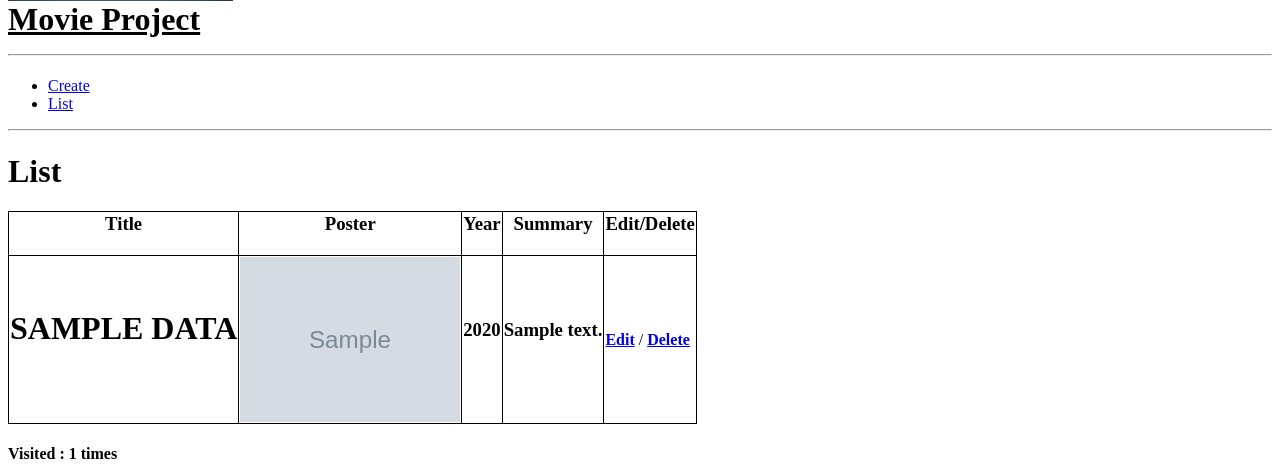
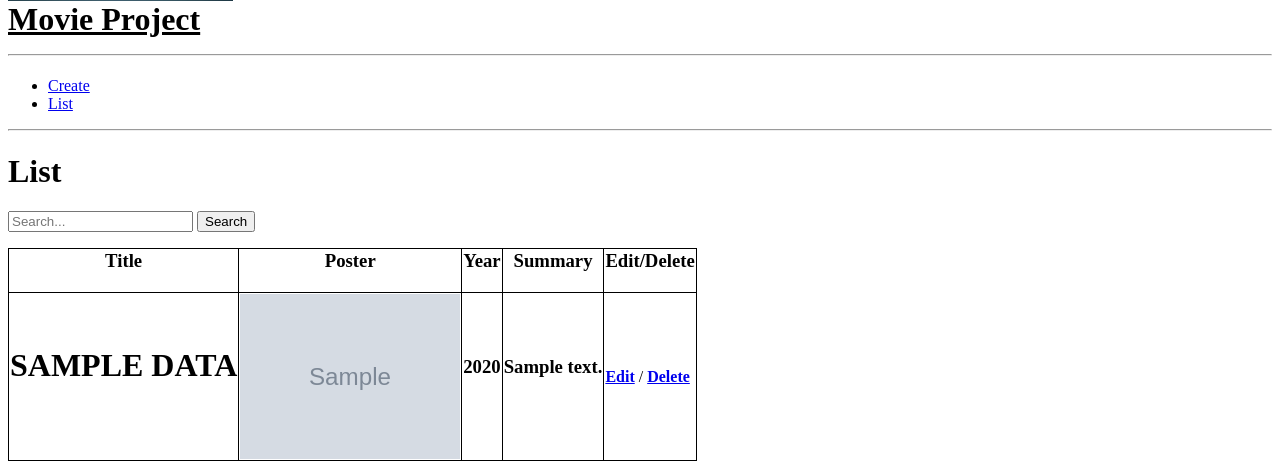
Before and after one commit to Omar-VF/movie_manager, a Django app: page / in a window 1280 px wide. Shown: the part 157-629 px from the top of the page. Run offline with Django 5.2, Linux system fonts and the light colour scheme; tables that the repository leaves empty hold one stand-in row (values such as "Sample post"); grey boxes marked "Sample" are stand-in pictures.

Commit message:
search bar

```diff
--- a/movies/forms.py
+++ b/movies/forms.py
@@ -1,7 +1,11 @@
 from django.forms import ModelForm
+from django import forms
 from . models import movie_data
 
 class movie_form(ModelForm):
     class Meta:
         model=movie_data
         fields='__all__'
+
+class MovieSearchForm(forms.Form):
+    query = forms.CharField(label='Search', max_length=100)
--- a/movies/views.py
+++ b/movies/views.py
@@ -1,7 +1,7 @@
 from django.shortcuts import render, redirect
 from django.views.generic import TemplateView
 from .models import movie_data
-from .forms import movie_form
+from .forms import movie_form, MovieSearchForm
 
 # Create your views here.
 
@@ -20,11 +20,21 @@ def create(request):
 
 
 def list(request):
+    #session- view count
     count = request.session.get('count',0)
     count = int(count)
     count = count+1
     request.session['count']=count
+
+    #defining movie_info
     movie_info = movie_data.objects.all()
+
+    #search bar
+    search_form = MovieSearchForm(request.GET)
+    if search_form.is_valid():
+        query = search_form.cleaned_data['query']
+        movie_info = movie_info.filter(title__icontains=query)
+
     response = render(request, "list.html", {"movies": movie_info,'visits':count})
     return response
 
--- a/templates/list.html
+++ b/templates/list.html
@@ -3,6 +3,12 @@
 {%block content%}
 <hr>
 <h1>List</h1>
+
+<form method="get">
+    <input type="text" name="query" placeholder="Search...">
+    <button type="submit">Search</button>
+</form>
+
 <style>
 
     table {
```
Also changed, not shown: media/images/Avatar_0KrUnjD.jpg (added).
